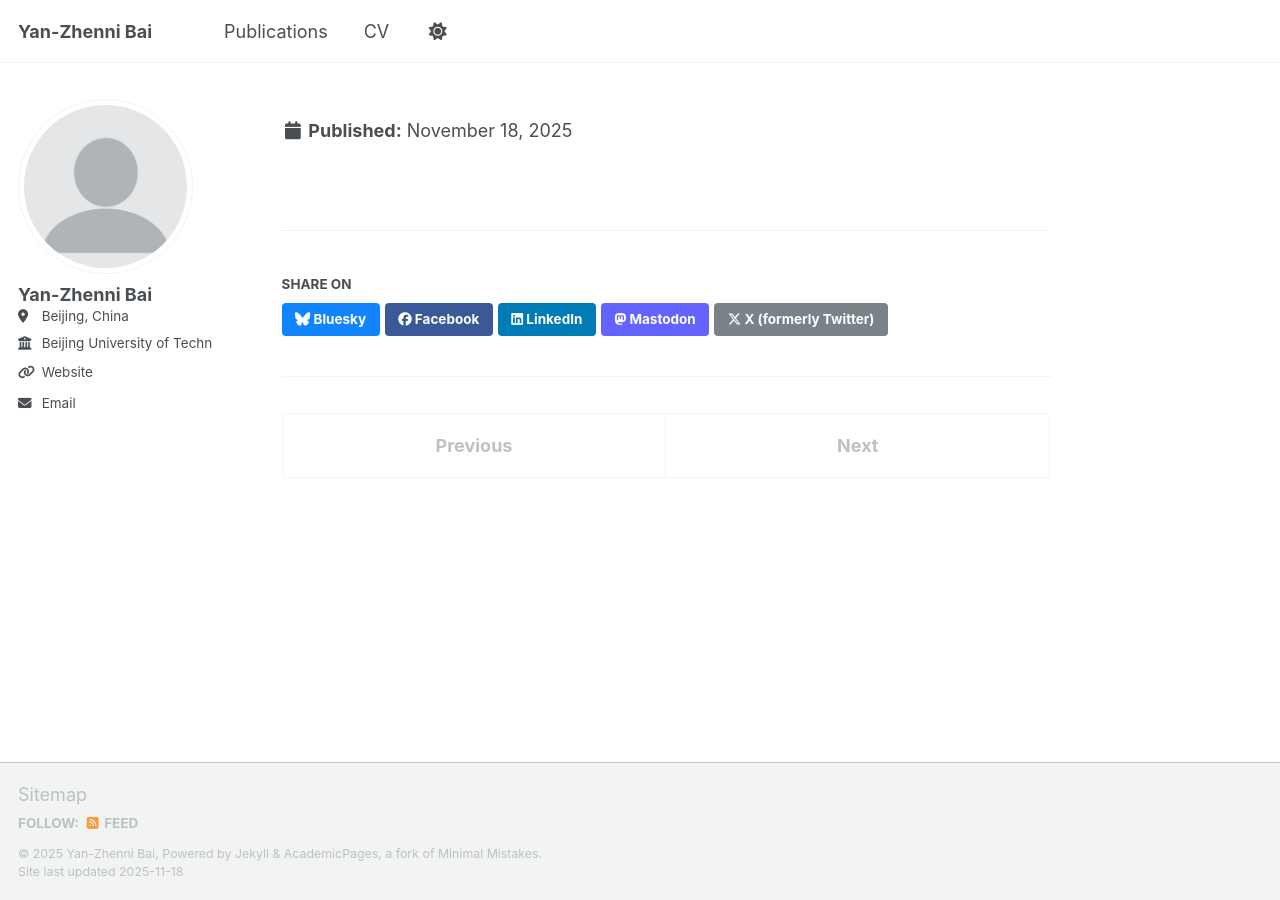
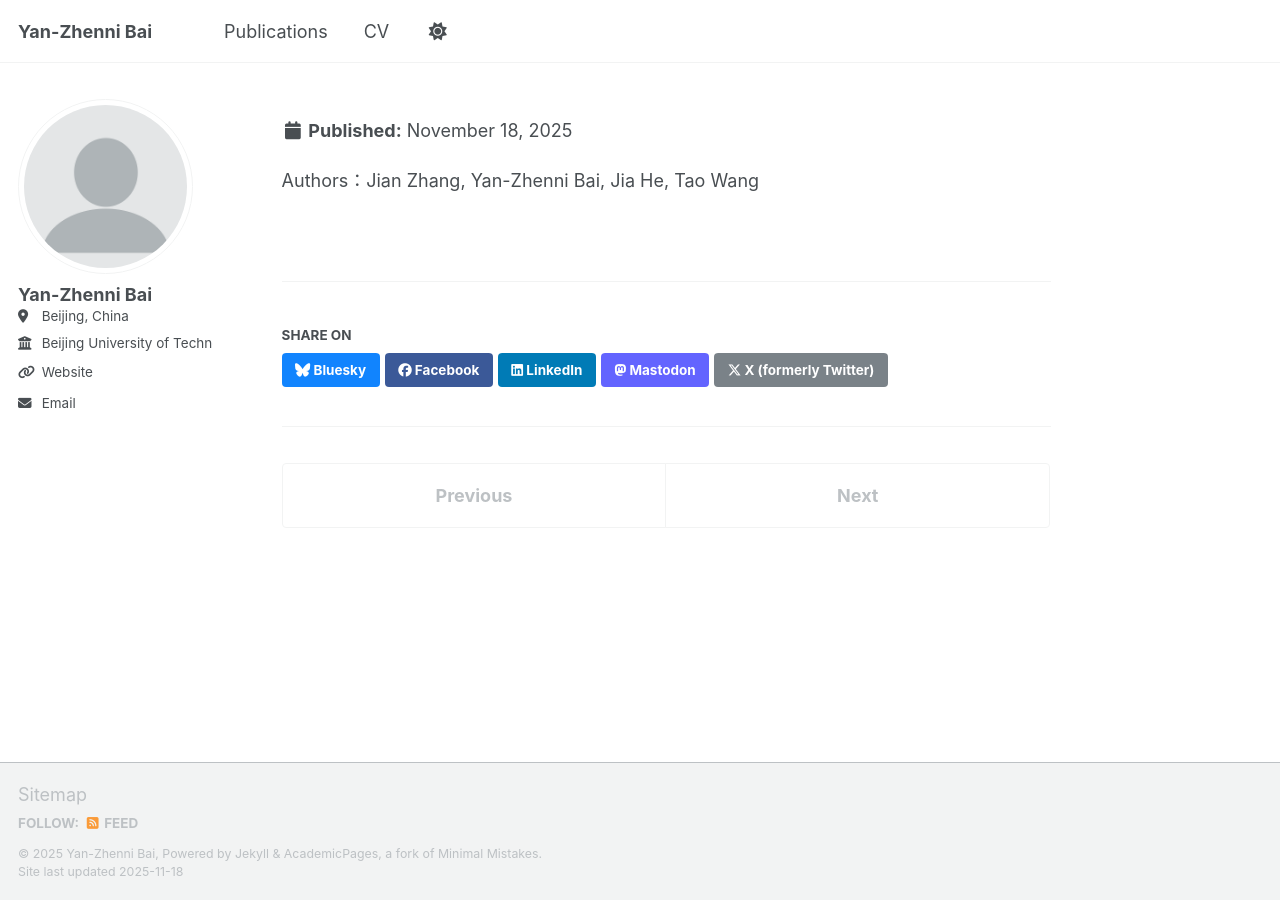
Before and after one commit to Yzn-Bai/Yan-Zhenni_Bai.github.io, a Jekyll site: the page built from _publications/2009-10-01-paper-title-number-1.md, in a window 1280 px wide. Built offline with Jekyll 4.4.1, drawn with Linux system fonts in a browser that asks for light colours; a script that is not in the unit is left out.

```diff
--- a/_publications/2009-10-01-paper-title-number-1.md
+++ b/_publications/2009-10-01-paper-title-number-1.md
@@ -4,6 +4,6 @@ collection: publications
 category: manuscripts
 date: 15 March, 2025
 venue: 'Physica A: Statistical Mechanics and its Applications'
-paperurl: 'https://doi.org/10.1016/j.physa.2025.130418'
+paperurl: 'https://doi.org/10.1016/j.physa.2025.130418
+---
 Authors：Jian Zhang, Yan-Zhenni Bai, Jia He, Tao Wang
----
```
